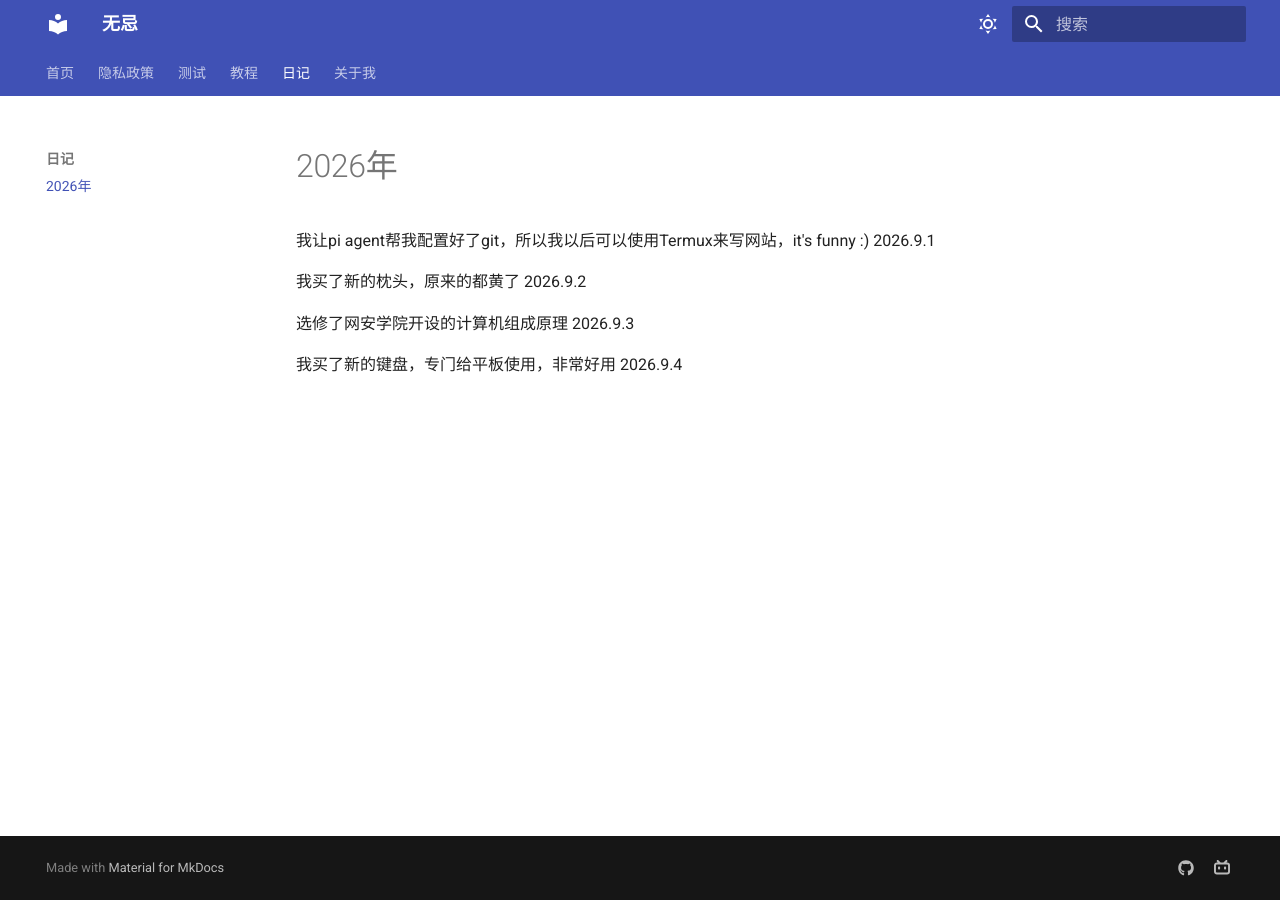
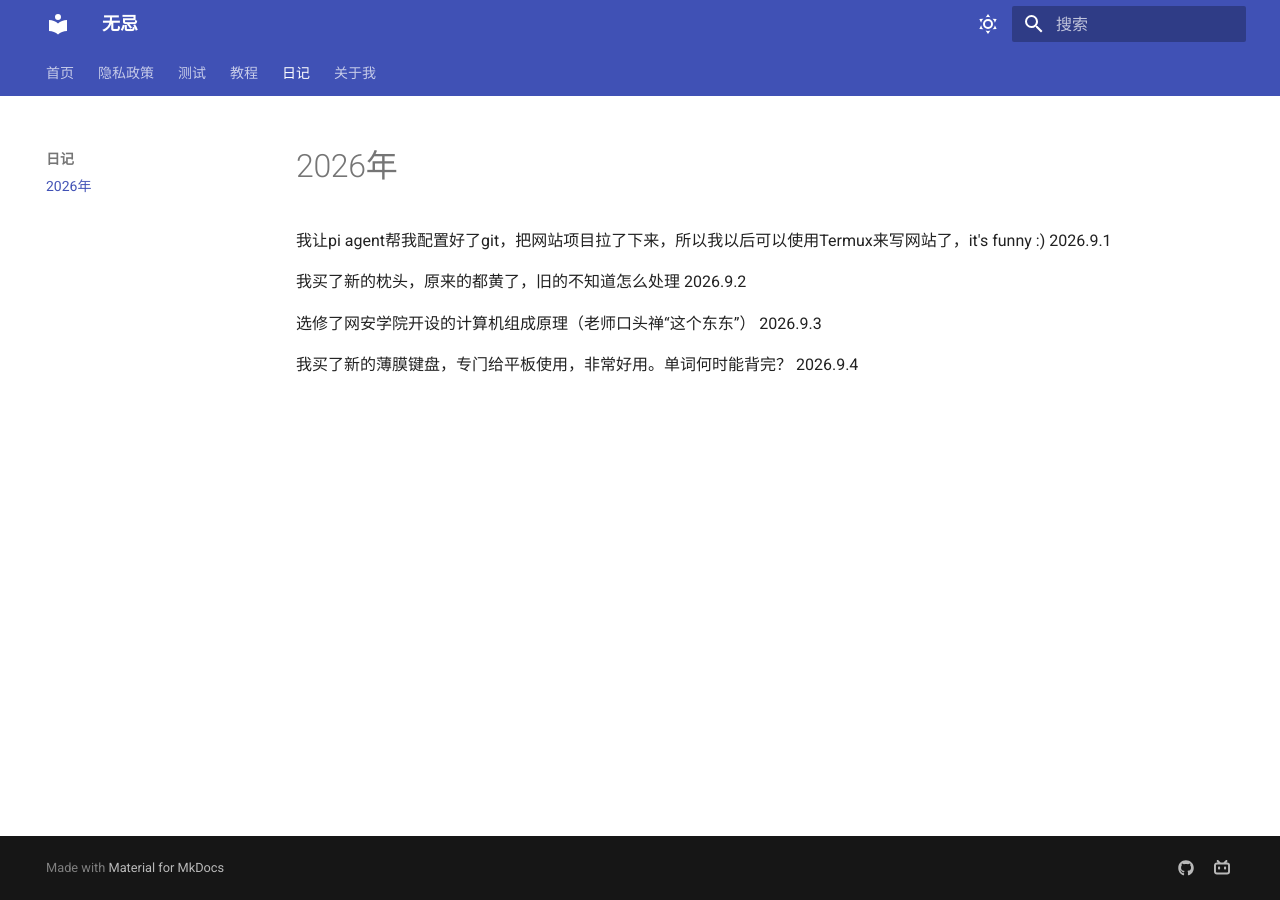
Before and after one commit to Hujiko02/Hujiko02.github.io, an MkDocs documentation site: the page built from docs/diary/2026.md, in a window 1280 px wide. Built offline with MkDocs 1.6.1 and Material for MkDocs 9.7.7, drawn with Linux system fonts in a browser that asks for light colours.

Commit message:
Auto update 2026-09-04 22:59:56

```diff
--- a/docs/diary/2026.md
+++ b/docs/diary/2026.md
@@ -1,7 +1,7 @@
-我让pi agent帮我配置好了git，所以我以后可以使用Termux来写网站，it's funny :)  2026.9.1
+我让pi agent帮我配置好了git，把网站项目拉了下来，所以我以后可以使用Termux来写网站了，it's funny :)  2026.9.1
 
-我买了新的枕头，原来的都黄了 2026.9.2
+我买了新的枕头，原来的都黄了，旧的不知道怎么处理 2026.9.2
 
-选修了网安学院开设的计算机组成原理  2026.9.3
+选修了网安学院开设的计算机组成原理（老师口头禅“这个东东”）  2026.9.3
 
-我买了新的键盘，专门给平板使用，非常好用 2026.9.4
+我买了新的薄膜键盘，专门给平板使用，非常好用。单词何时能背完？ 2026.9.4
```
